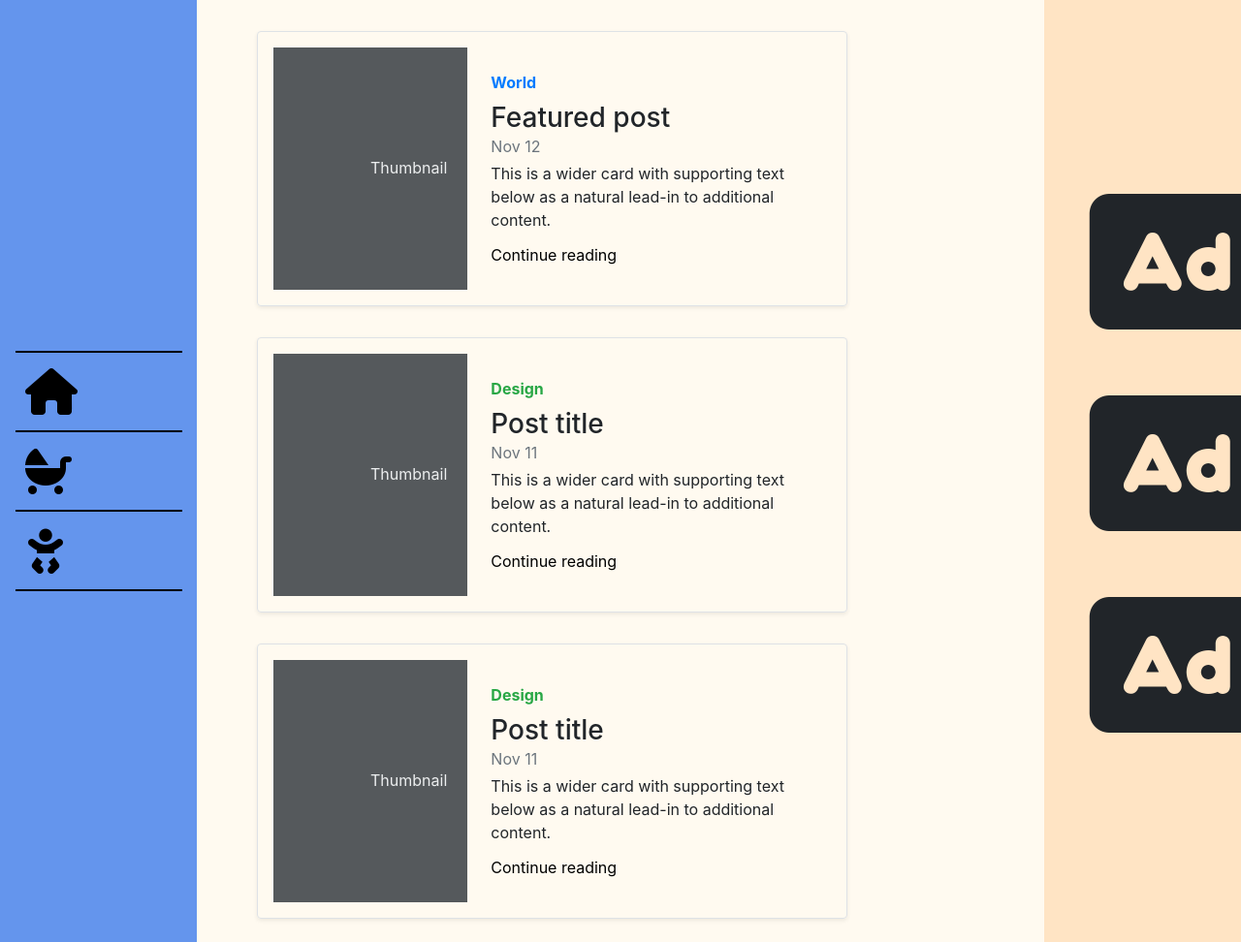
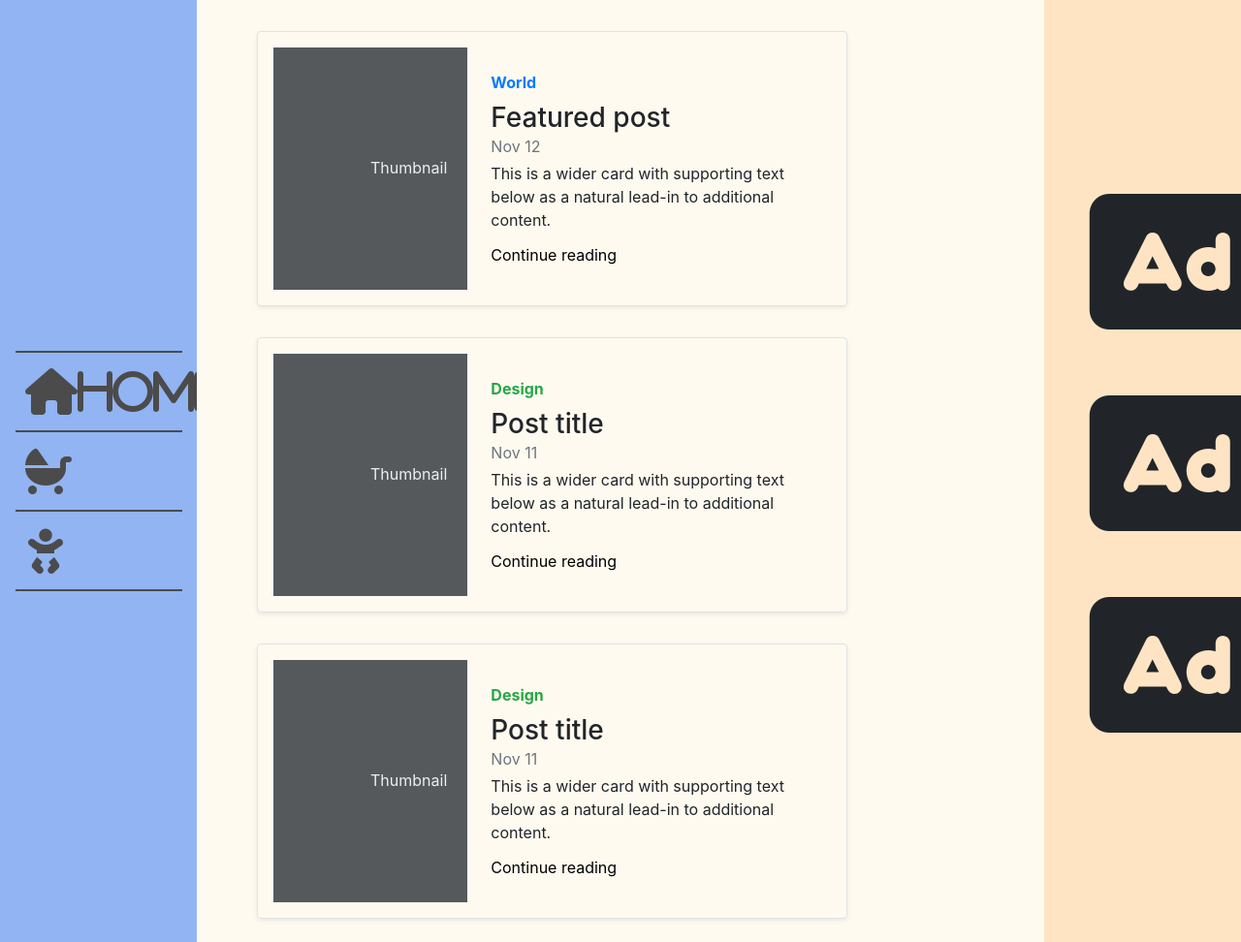
Before and after one commit to SWCousins/SoothingStart, a plain HTML site: page index.html in a window 1280 px wide. Shown: the top 972 px of the page at 97% size. Drawn offline with nearby package versions, Linux system fonts and the light colour scheme.

Commit message:
Added menu content
feat: added menu content

Added html content for the home icon in the menu

```diff
--- a/index.html
+++ b/index.html
@@ -7,15 +7,17 @@
         <script src="https://kit.fontawesome.com/f7ee2c9e5c.js" crossorigin="anonymous"></script>
 
         <link rel="stylesheet" href="https://stackpath.bootstrapcdn.com/bootstrap/4.5.0/css/bootstrap.min.css" integrity="sha384-9aIt2nRpC12Uk9gS9baDl411NQApFmC26EwAOH8WgZl5MYYxFfc+NcPb1dKGj7Sk" crossorigin="anonymous">
+
         <link rel="stylesheet" href="style.css">
     </head>
 
     <body>
+
        <div class="row">
         <div class="menu panel col-1" style="background-color: cornflowerblue">
             <hr />
             <a href="#">
-                <span class="1 fas fa-home"></span>
+                <span class="1 fas fa-home home"></span>
             </a>
             <hr />
             <a href="#">
@@ -105,11 +107,14 @@
         <script>
             let menuBox = document.querySelector(".menu");
             let newsBox = document.querySelector(".main-news");
+            let homeIcon = document.querySelector(".home");
+
             menuBox.addEventListener('mouseover', function(){
                 menuBox.classList.remove('col-1');
                 menuBox.classList.add('col-2');
                 newsBox.classList.remove('col-9');
                 newsBox.classList.add('col-8');
+                homeIcon.innerHTML = "Home";
             })
 
             menuBox.addEventListener('mouseout', function(){
@@ -117,6 +122,7 @@
                 menuBox.classList.add('col-1');
                 newsBox.classList.remove('col-8');
                 newsBox.classList.add('col-9');
+                homeIcon.innerHTML = "";
             })
 
         </script>
--- a/style.css
+++ b/style.css
@@ -19,6 +19,10 @@ hr {
     font-size: 3rem;
     padding-left: 1rem;
     margin-left: 10px;
+}
+
+.menu {
+    opacity: 0.7;
 }
 
 .menu-item {
```
